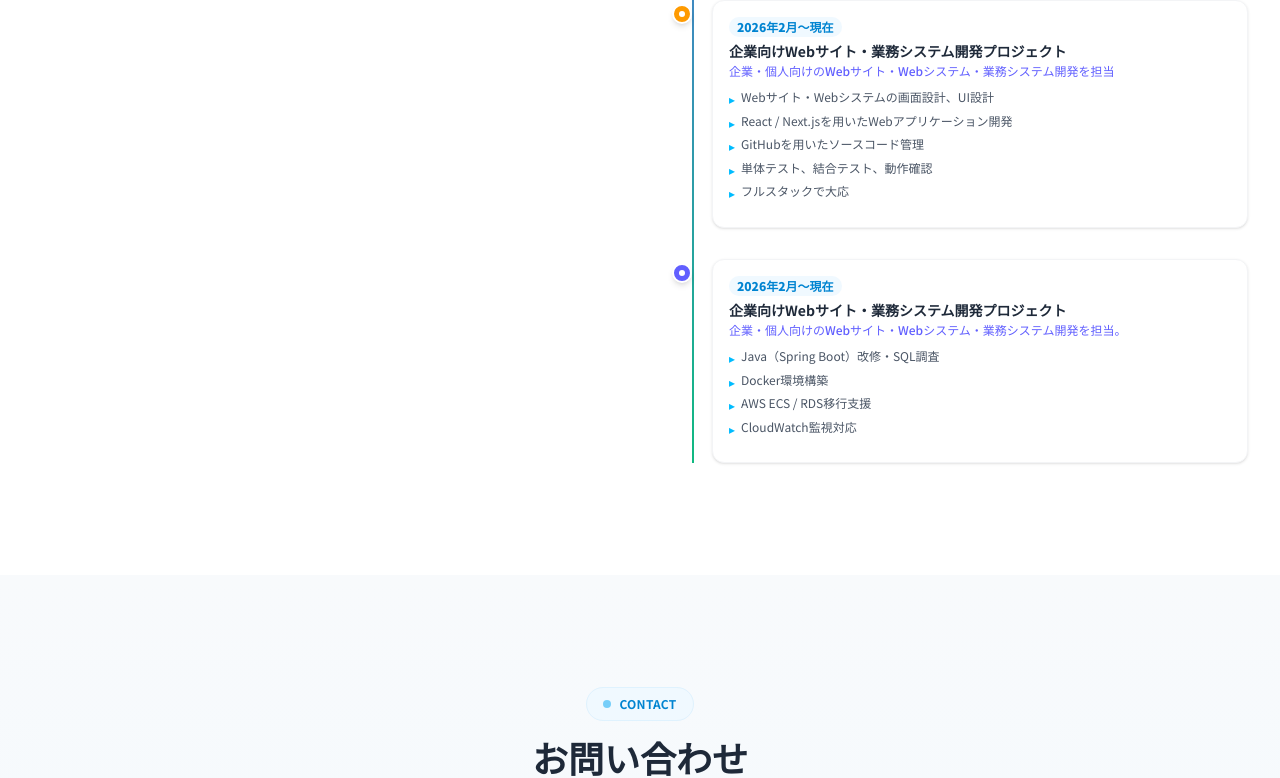
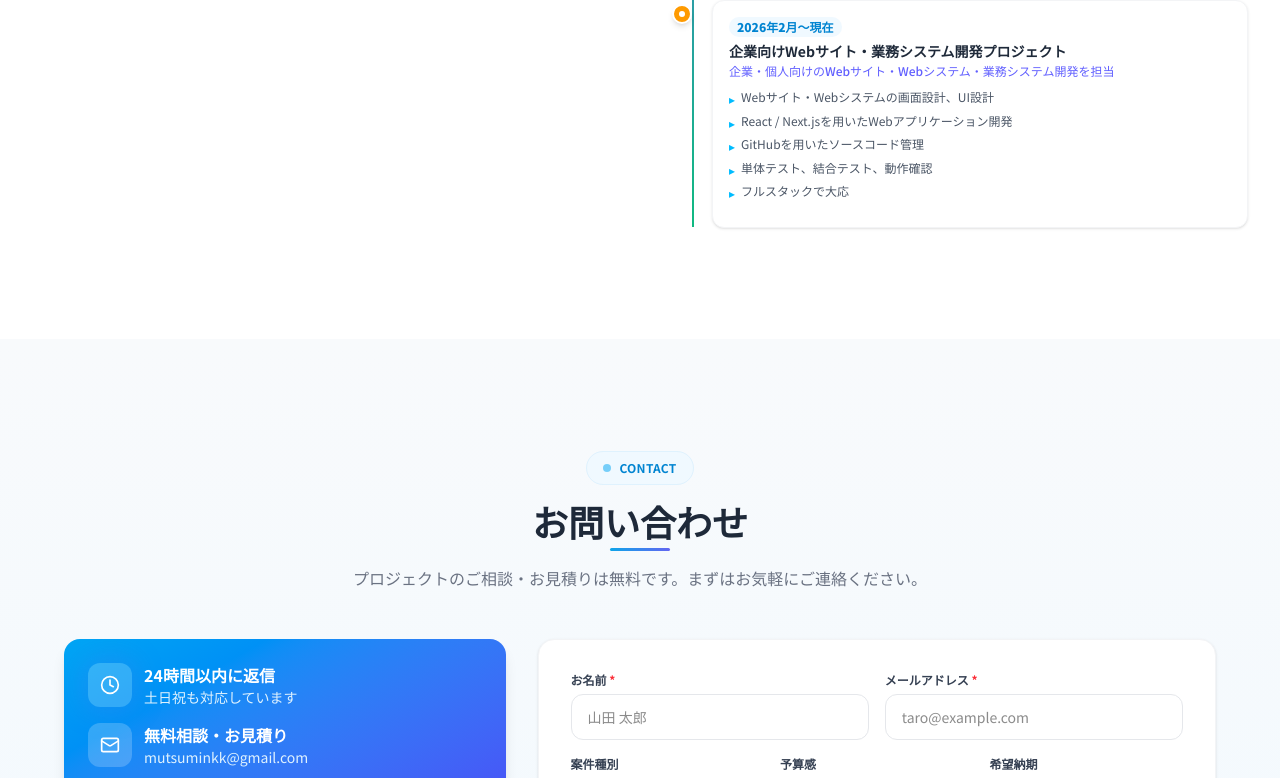
Before and after one commit to Ostsuka/kuragane-pro-dev, a Next.js app: page / in a window 1280 px wide. Shown: the part 5325-6103 px from the top of the page. Built offline with nearby package versions, Linux system fonts and the light colour scheme.

Commit message:
Update About.tsx

```diff
--- a/components/About.tsx
+++ b/components/About.tsx
@@ -79,20 +79,7 @@ const timeline = [
     results: [],
     color: "bg-amber-500",
   },
-   {
-    year: "2026年2月～現在",
-    title: "企業向けWebサイト・業務システム開発プロジェクト",
-    role:"企業・個人向けのWebサイト・Webシステム・業務システム開発を担当。",
-     bullets: [
-      "Java（Spring Boot）改修・SQL調査",
-      "Docker環境構築",
-      "AWS ECS / RDS移行支援",
-      "CloudWatch監視対応",
-    ],
-    results: [],
-    color: "bg-indigo-500"
 
-  },
 ];
 
 const values = [
```
